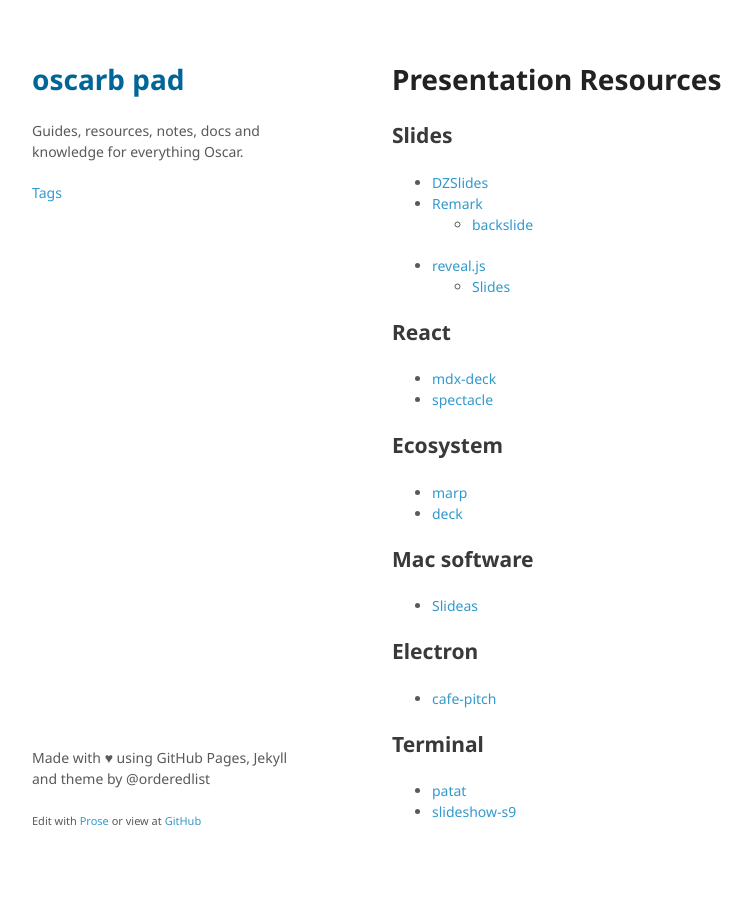
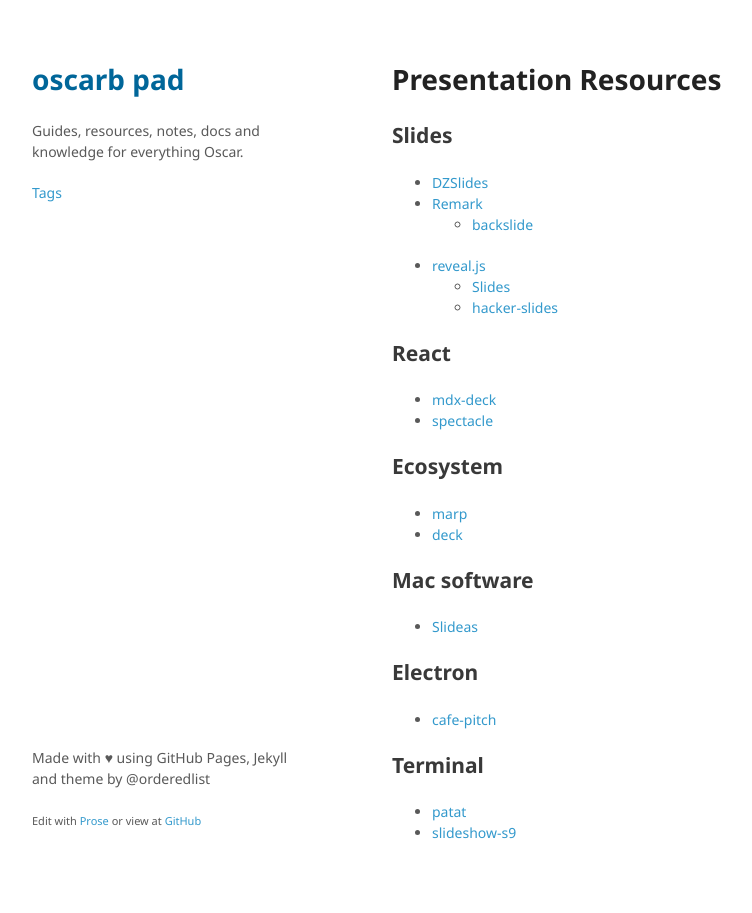
Before and after one commit to oscarb/pad, a Jekyll site: the page built from _docs/presentation-resources.md, in a window 1280 px wide. Shown: the whole page, without its empty margins (128-880 px from the left). Built offline with Jekyll 4.4.1, drawn with Linux system fonts in a browser that asks for light colours; some web fonts are replaced.

Commit message:
Update presentation-resources.md

```diff
--- a/_docs/presentation-resources.md
+++ b/_docs/presentation-resources.md
@@ -14,6 +14,7 @@ published: true
 	- [backslide](https://github.com/sinedied/backslide)
 * [reveal.js](https://revealjs.com/#/transitions)
   - [Slides](https://slides.com/)
+  - [hacker-slides](https://github.com/msoedov/hacker-slides)
 
 ## React
 
```
